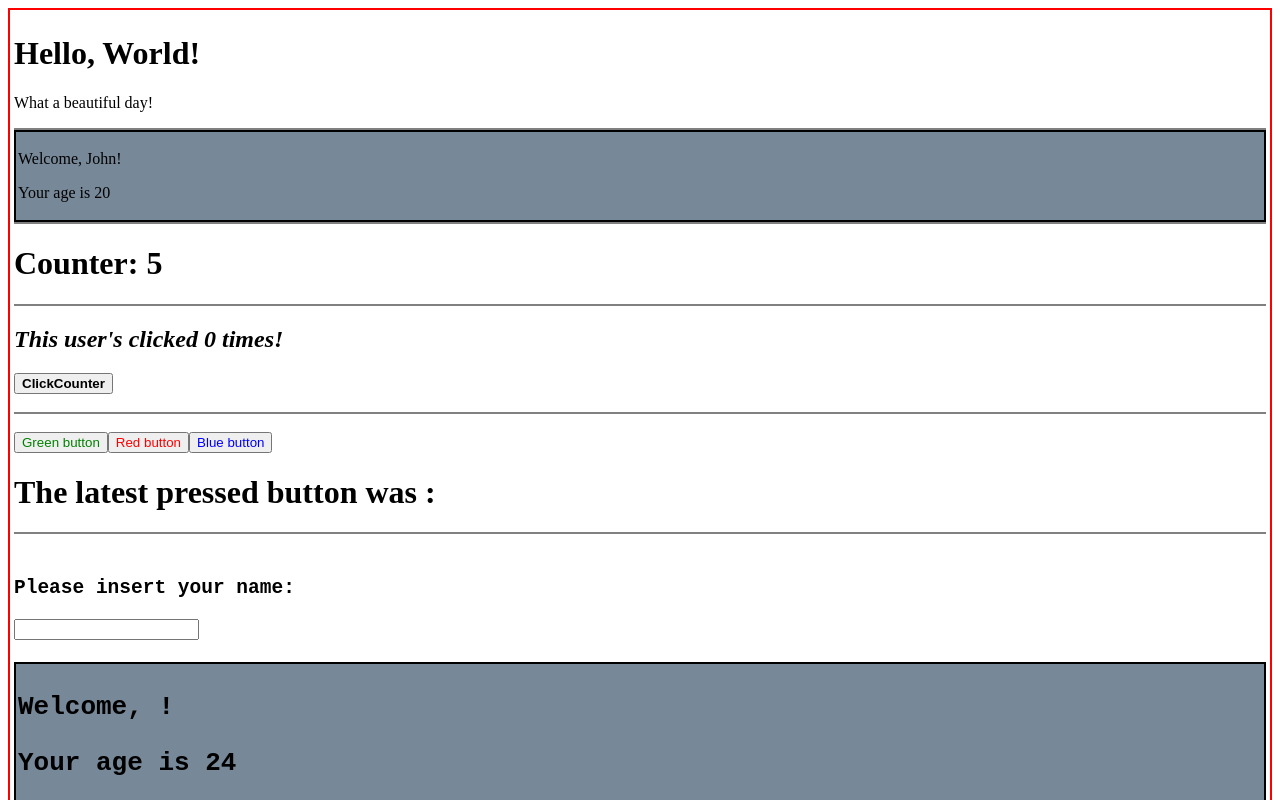
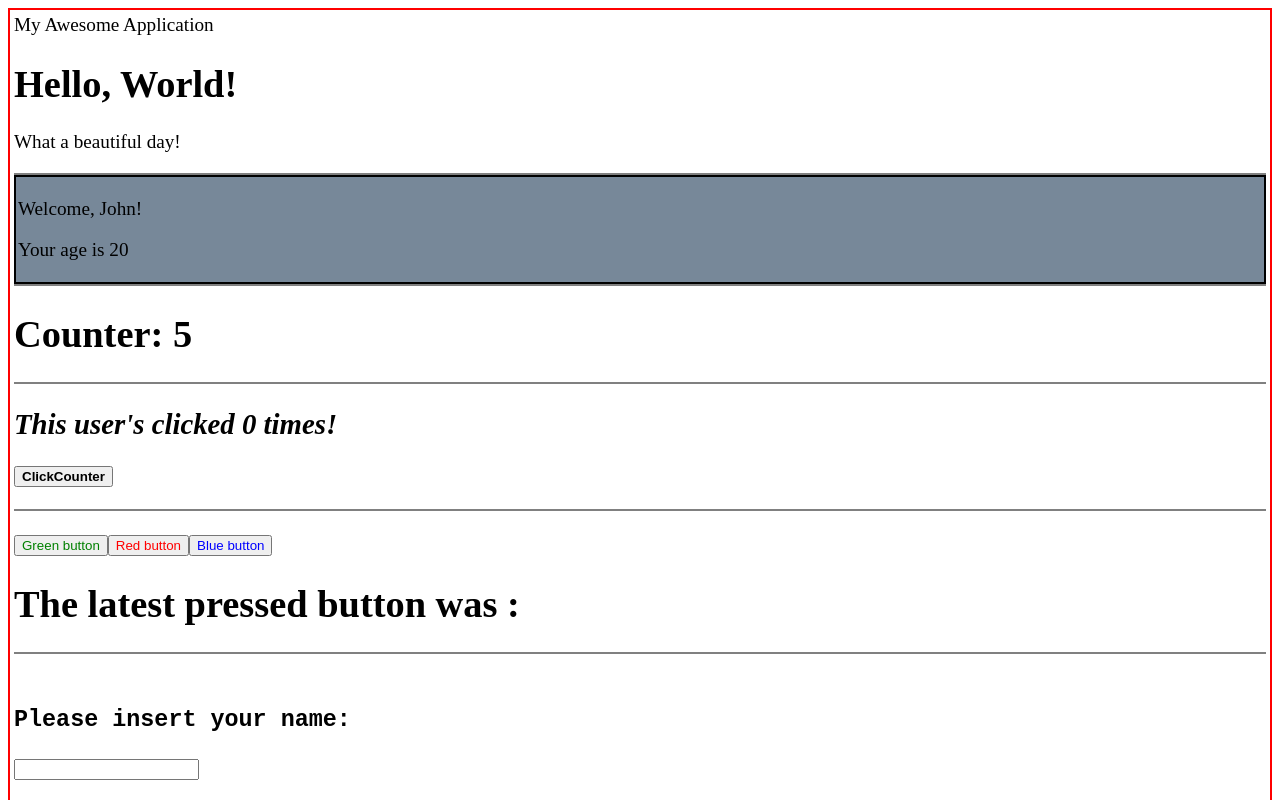
Before and after one commit to AnneclaireS/react-exercises, a React (Create React App) app in the folder my-app/: page / in a window 1280 px wide. Shown: the top 800 px of the page. Built offline with nearby package versions, Linux system fonts and the light colour scheme.

Commit message:
added title

```diff
--- a/my-app/src/App.js
+++ b/my-app/src/App.js
@@ -20,7 +20,7 @@ const items = [
 export class App extends React.Component {
     render() {
         return (
-            <Container className="container">
+            <Container className="container" title='My Awesome Application'>
                 <Hello />
                 <div style={{ borderBottom: '2px solid grey' }}></div>
                 <Welcome name='John' age={20} />
--- a/my-app/src/Container.js
+++ b/my-app/src/Container.js
@@ -5,6 +5,7 @@ export class Container extends React.Component {
     render() {
         return (
             <div className='container'>
+                <div>{this.props.title}</div>
                 {this.props.children}
             </div>
         )
--- a/my-app/src/index.css
+++ b/my-app/src/index.css
@@ -8,4 +8,5 @@
     background-color: white;
     border: 2px solid red;
     padding: 4px;
+    font-size: larger;
 }
```
